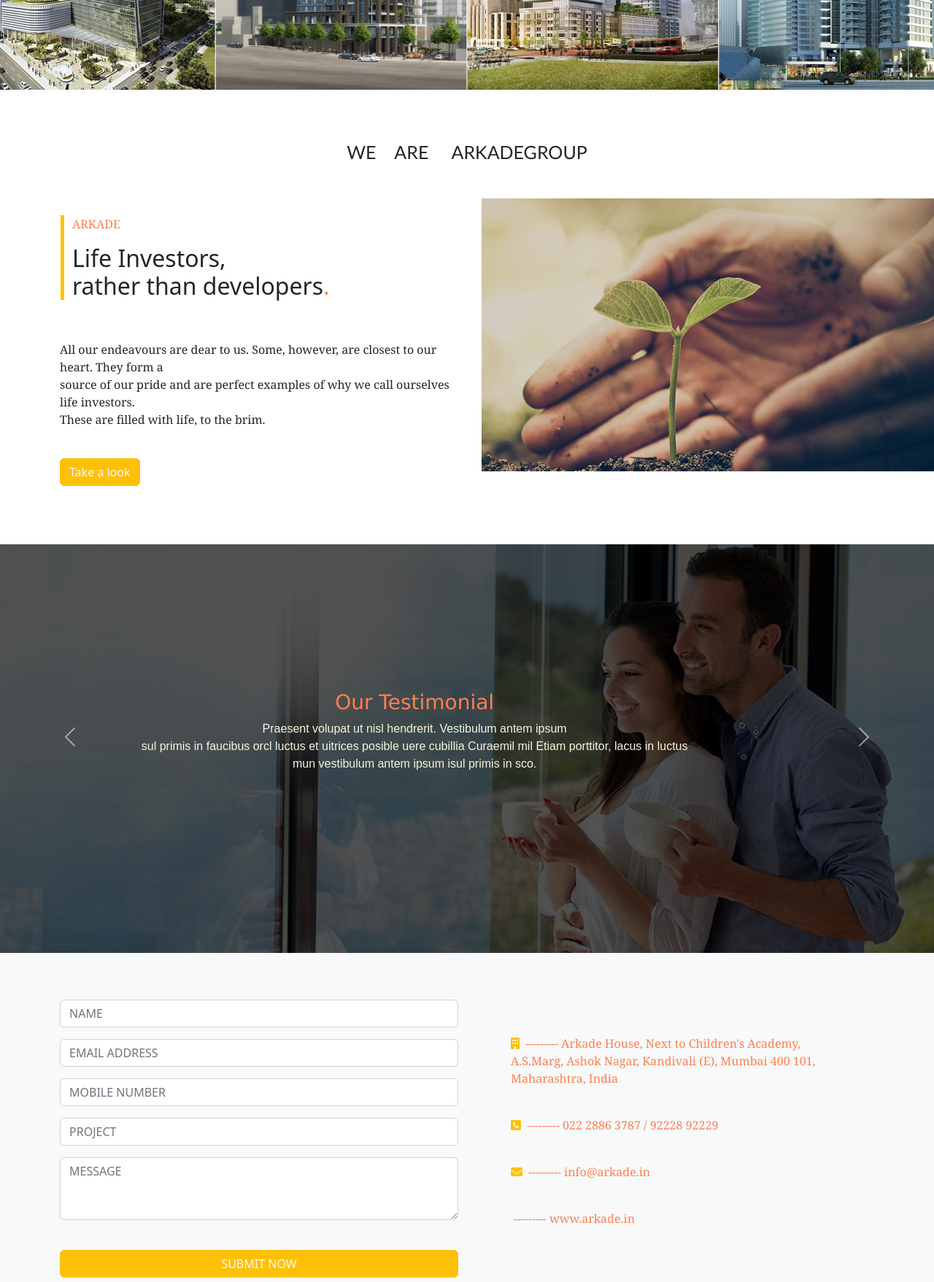
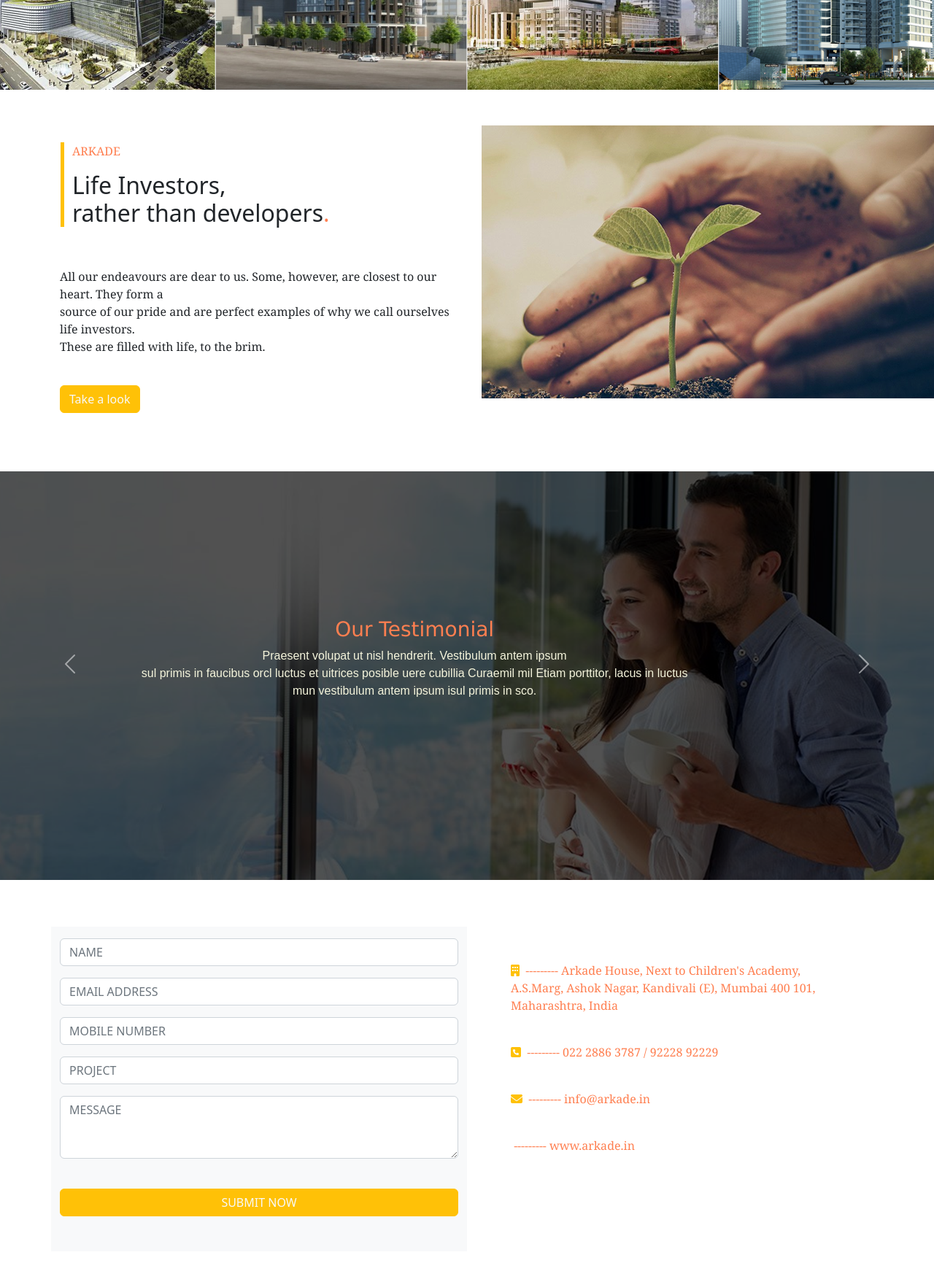
Before and after one commit to Shehzad15/Arkade_landing_page, a plain HTML site: page index.html in a window 1280 px wide. Shown: the part 2330-4087 px from the top of the page at 73% size. Drawn offline with nearby package versions, Linux system fonts and the light colour scheme; some icons are missing.

Commit message:
complete

```diff
--- a/index.html
+++ b/index.html
@@ -90,7 +90,7 @@
 
 
       <section class="about-us">
-           <h4>WE  ARE  ARKADEGROUP</h4>
+        <h4>WE &nbsp;&nbsp; ARE &nbsp; &nbsp; ARKADEGROUP</h4>
             <div class="container">
                 <div class="row">
                     <div class="col-lg-5">
@@ -128,7 +128,7 @@
         </div>"
         -->
 
-    <div class="projects">
+    <div class="projects bg-light">
         <div class="project-flex pt-5 w-200">
             <img src="img/project-1.png" alt="project-1">
             <img src="img/project-2.png" alt="project-2">
@@ -138,8 +138,7 @@
     </div>
     </section>
 
-    <section class="investors">
-        <h4>WE &nbsp;&nbsp; ARE &nbsp; &nbsp; ARKADEGROUP</h4>
+    <section class="investors pt-5">
          <div class="container">
              <div class="row">
                  <div class="col-lg-6">
@@ -198,12 +197,12 @@
   </section>
 
 
-  <section class="contact bg-light">
+  <section class="contact">
     <div class="container pt-5">
       <div class="row">
         <div class="contact-head mt-3">
         </div>
-        <div class="col-lg-6 bg-light">
+        <div class="col-lg-6 bg-light pt-3">
           <div class="contact-form">
             <form>
               <div class="form-group mb-3">
--- a/style.css
+++ b/style.css
@@ -73,7 +73,7 @@
 }
 
 .investor-img{
-    width: 50%;
+    width: 40%;
     padding-right: 20px;
     padding-left: 20px;
     padding-bottom: 100px;
```
